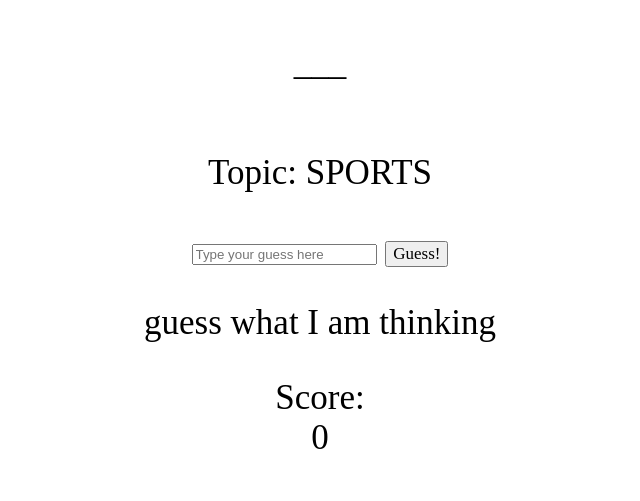
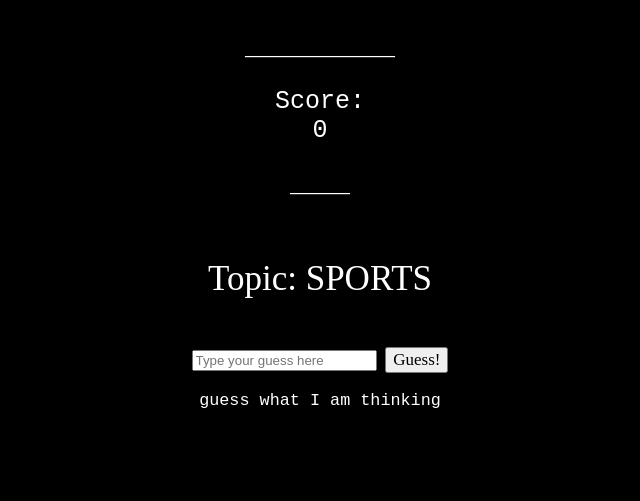
Before and after one commit to Linkhant19/midnightgames_1, a plain HTML site: page docs/index.html in a window 1280 px wide. Shown: the whole page, without its empty margins (320-960 px from the left). Drawn offline with Linux system fonts and the light colour scheme.

Commit message:
added 20 topics

```diff
--- a/docs/index.html
+++ b/docs/index.html
@@ -12,7 +12,10 @@
 
     <body>
         <div id="answer">
-            <p>___</p>
+            <p>__________</p>
+            Score: <br>
+            <span id="score">0</span>
+            <p>____</p>
 
         </div>
         <div id="question">
@@ -28,7 +31,7 @@
 
         </div>
         <div id="restart">
-            Score: <span id="score">0</span>
+
             <br>
             <button id="restartButton" style="display:none;" onclick="restartGame()">Restart</button>
             <button id="nextButton" style="display:none;" onclick="nextQuestion()">Next</button>
--- a/docs/main.js
+++ b/docs/main.js
@@ -1,8 +1,24 @@
 const topics = [
-    { topic: "SPORTS", answer: "volleyball" },
+    { topic: "SPORTS", answer: "badminton" },
     { topic: "CLOTHING ITEM", answer: "shirt" },
+    { topic: "VIDEO GAME", answer: "valorant" },
+    { topic: "SONG", answer: "labyrinth" },
+    { topic: "BOARD GAME", answer: "catan" },
+    { topic: "MYTHICAL CREATURE", answer: "phoenix" },
     { topic: "MOBILE APP", answer: "maps" },
-    { topic: "SONG", answer: "labyrinth" }
+    { topic: "1-10", answer: "4" },
+    { topic: "MARVEL CHARACTER", answer: "spiderman" },
+    { topic: "ALBUM", answer: "reputation" },
+    { topic: "COLOR", answer: "blue" },
+    { topic: "BODY PART", answer: "elbow" },
+    { topic: "BRAND", answer: "uniqlo" },
+    { topic: "COUNTRY", answer: "canada" },
+    { topic: "CITY", answer: "paris" },
+    { topic: "ELEMENT", answer: "water" },
+    { topic: "PET", answer: "cat" },
+    { topic: "ANIMAL", answer: "fox" },
+    { topic: "NAME", answer: "nelson" },
+    { topic: "FOOD", answer: "bread" }
 ];
 
 let currentQuestionIndex = 0;
--- a/docs/style.css
+++ b/docs/style.css
@@ -1,17 +1,28 @@
 html {
     height: 100%;
-    background: white;
+    background: black;
     overflow: hidden;
-
+    color: white;
 }
 
 
 
-#question, #text, #guess, #answer {
+#question, #guess {
     font-family: 'Times New Roman', Times, serif;
     align-content: center;
     text-align: center;
     font-size: 35px;
+}
+
+#text, #answer {
+    font-family: 'Courier New', Courier, monospace;
+    align-content: center;
+    text-align: center;
+    font-size: 16.8px;
+}
+
+#answer {
+    font-size: 25px;
 }
 
 #restart {
```
